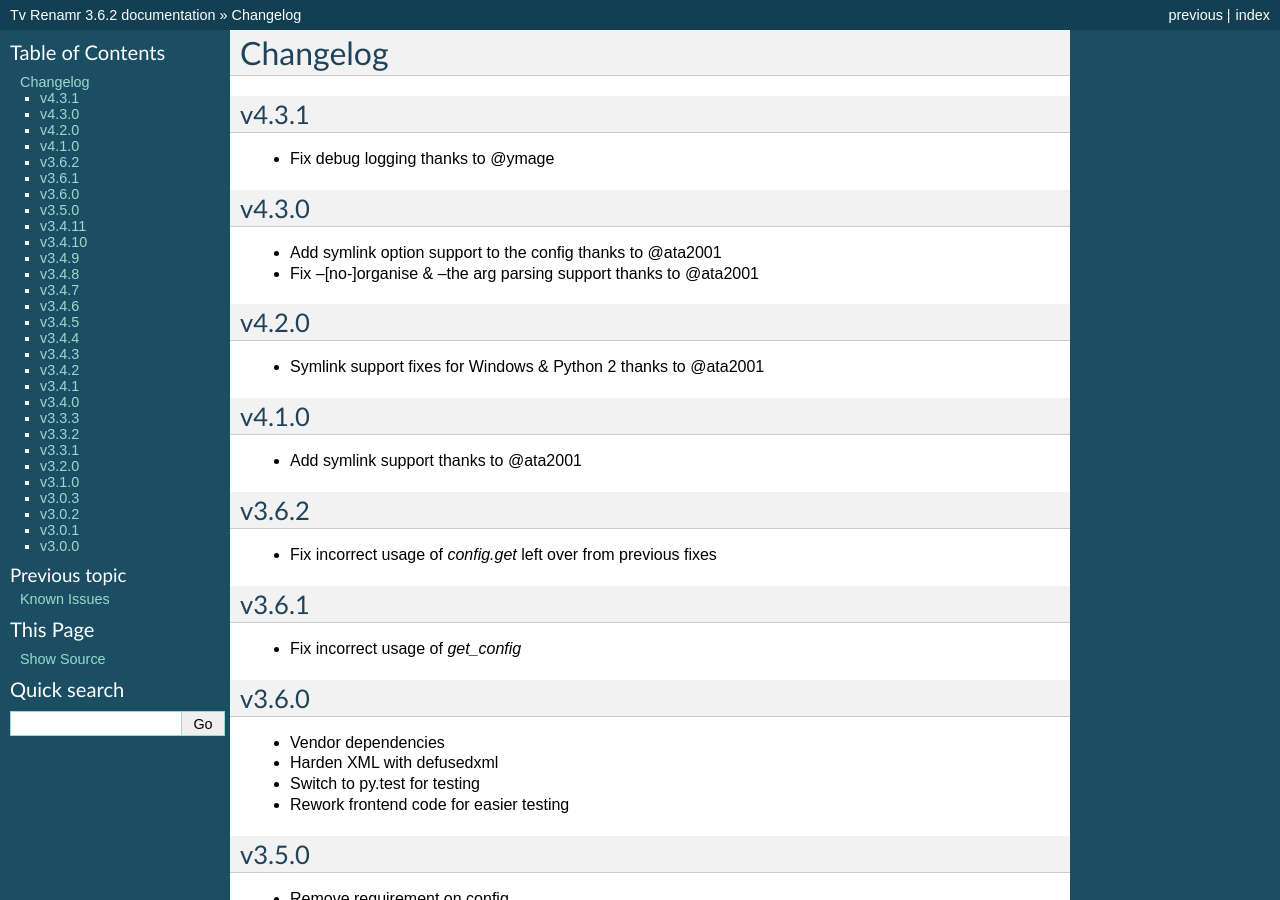
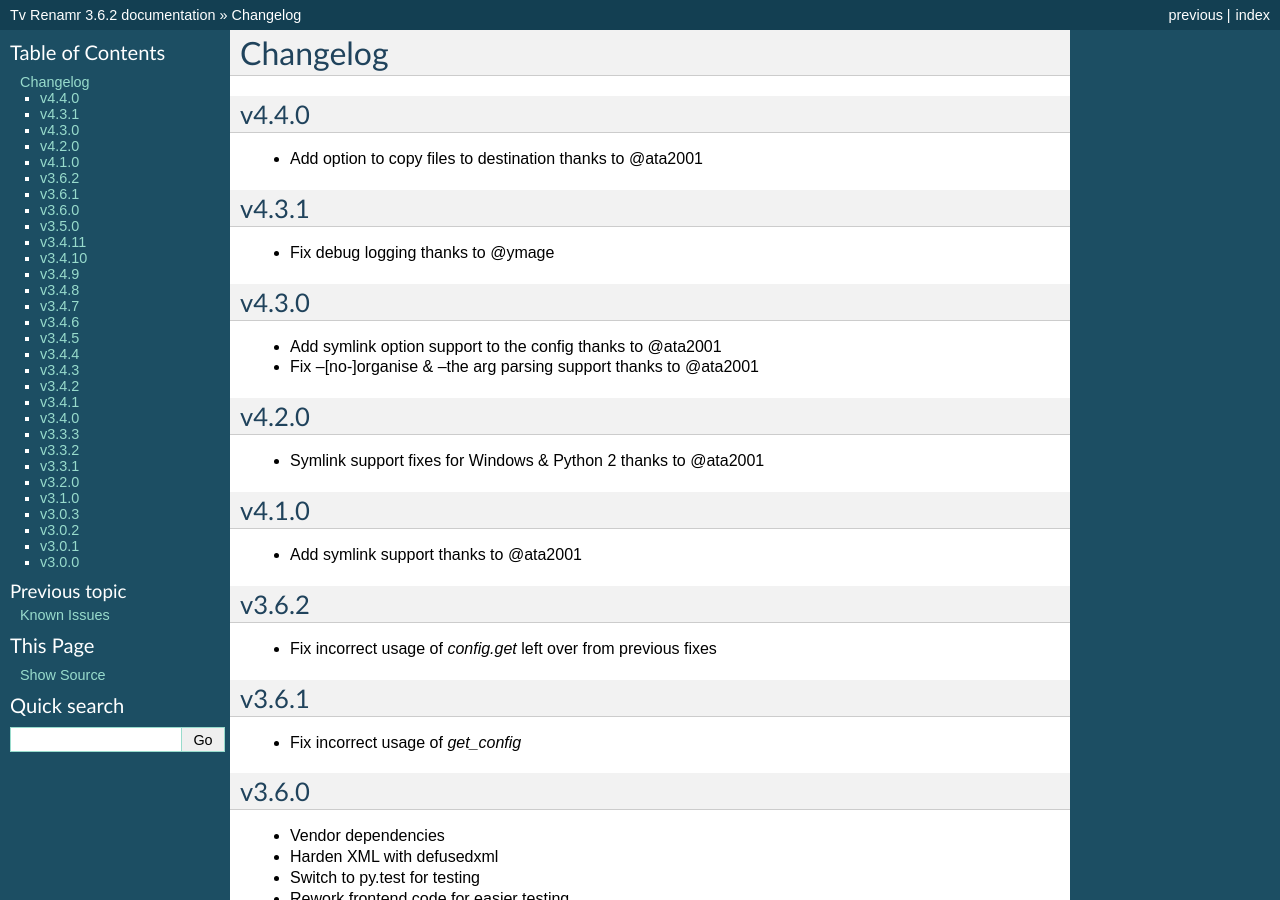
Before and after one commit to ghickman/tvrenamr, a Sphinx documentation site: the page built from docs/changelog.rst, in a window 1280 px wide and 900 px high. Built offline with Sphinx 7.4.7, drawn with Linux system fonts in a browser that asks for light colours.

Commit message:
Bump version to 4.4.0

```diff
--- a/CHANGELOG.rst
+++ b/CHANGELOG.rst
@@ -1,5 +1,11 @@
 Changelog
 =========
+
+v4.4.0
+------
+
+- Add option to copy files to destination thanks to @ata2001
+
 
 v4.3.1
 ------
--- a/docs/changelog.rst
+++ b/docs/changelog.rst
@@ -2,6 +2,12 @@
 
 Changelog
 =========
+
+v4.4.0
+------
+
+- Add option to copy files to destination thanks to @ata2001
+
 
 v4.3.1
 ------
--- a/tvrenamr/__init__.py
+++ b/tvrenamr/__init__.py
@@ -2,4 +2,4 @@
 __copyright__ = 'Copyright 2012 George Hickman'
 __license__ = 'MIT'
 __title__ = 'tvrenamr'
-__version__ = '4.3.1'
+__version__ = '4.4.0'
```
